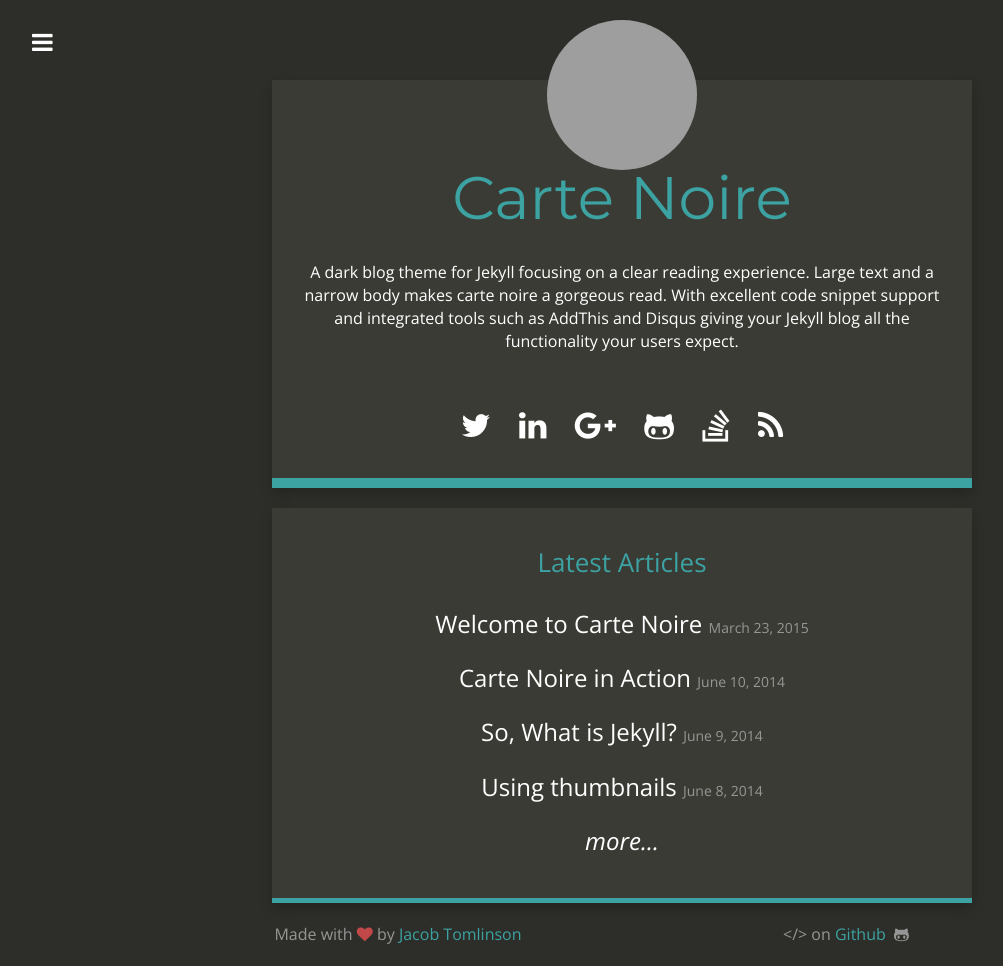
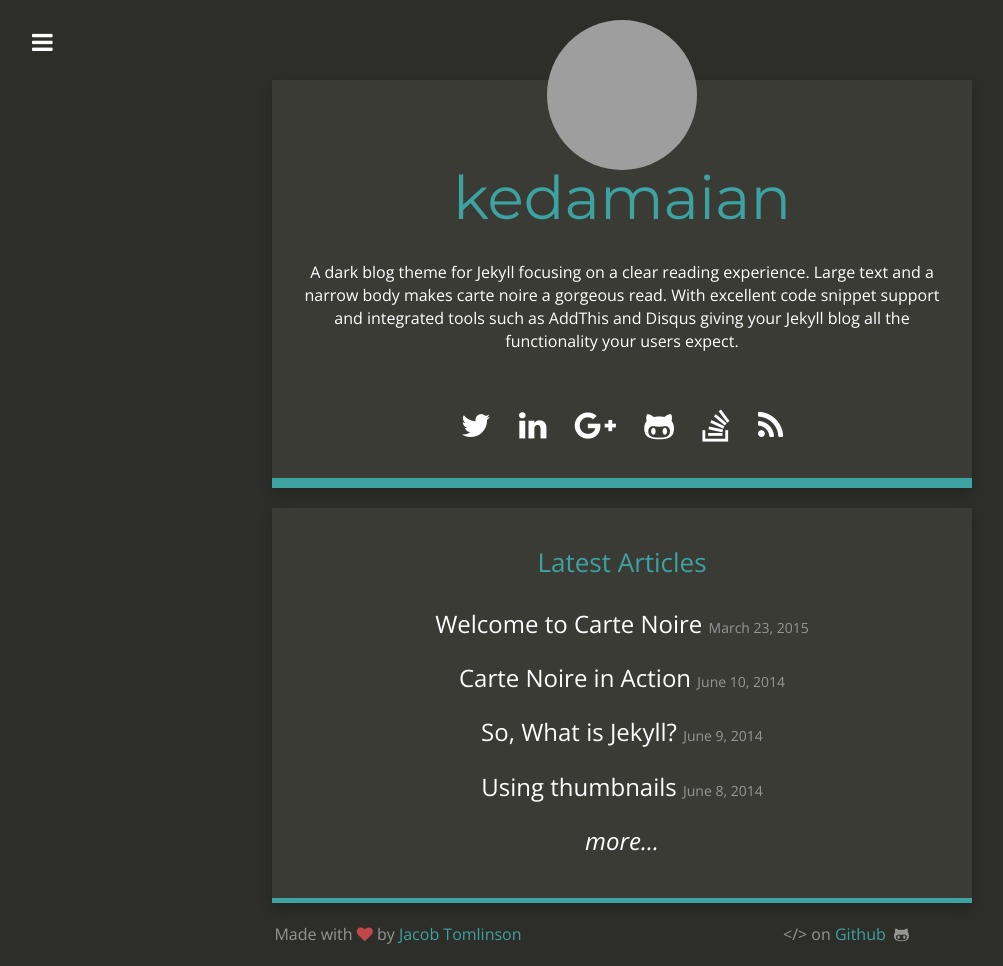
Before and after one commit to kedamaian/swsyafiq, a Jekyll site: the page built from index.html, in a window 1280 px wide. Shown: the whole page, without its empty margins (18-1021 px from the left). Built offline with Jekyll 4.4.1, drawn with Linux system fonts in a browser that asks for light colours; nearby versions of some CDN libraries; grey boxes are pictures that could not be loaded.

Commit message:
Initial commit

```diff
--- a/_config.yml
+++ b/_config.yml
@@ -1,5 +1,5 @@
 # Site settings
-title: "Carte Noire"
+title: "kedamaian"
 email: jacob@jacobtomlinson.co.uk
 description: "A dark blog theme for Jekyll."
 baseurl: "/swsyafiq"
@@ -8,7 +8,7 @@
 title_image: "https://www.gravatar.com/avatar/00000000000000000000000000000000?s=500&d=mm"
 google_analytics: "UA-20365477-4"
 disqus_account: cartenoire
-github_repository: https://github.com/jacobtomlinson/carte-noire
+github_repository: https://github.com/kedamaian/swsyafiq
 addthis_id: ra-513c6fa83da6ec67
 post_limit: 5
 
```
